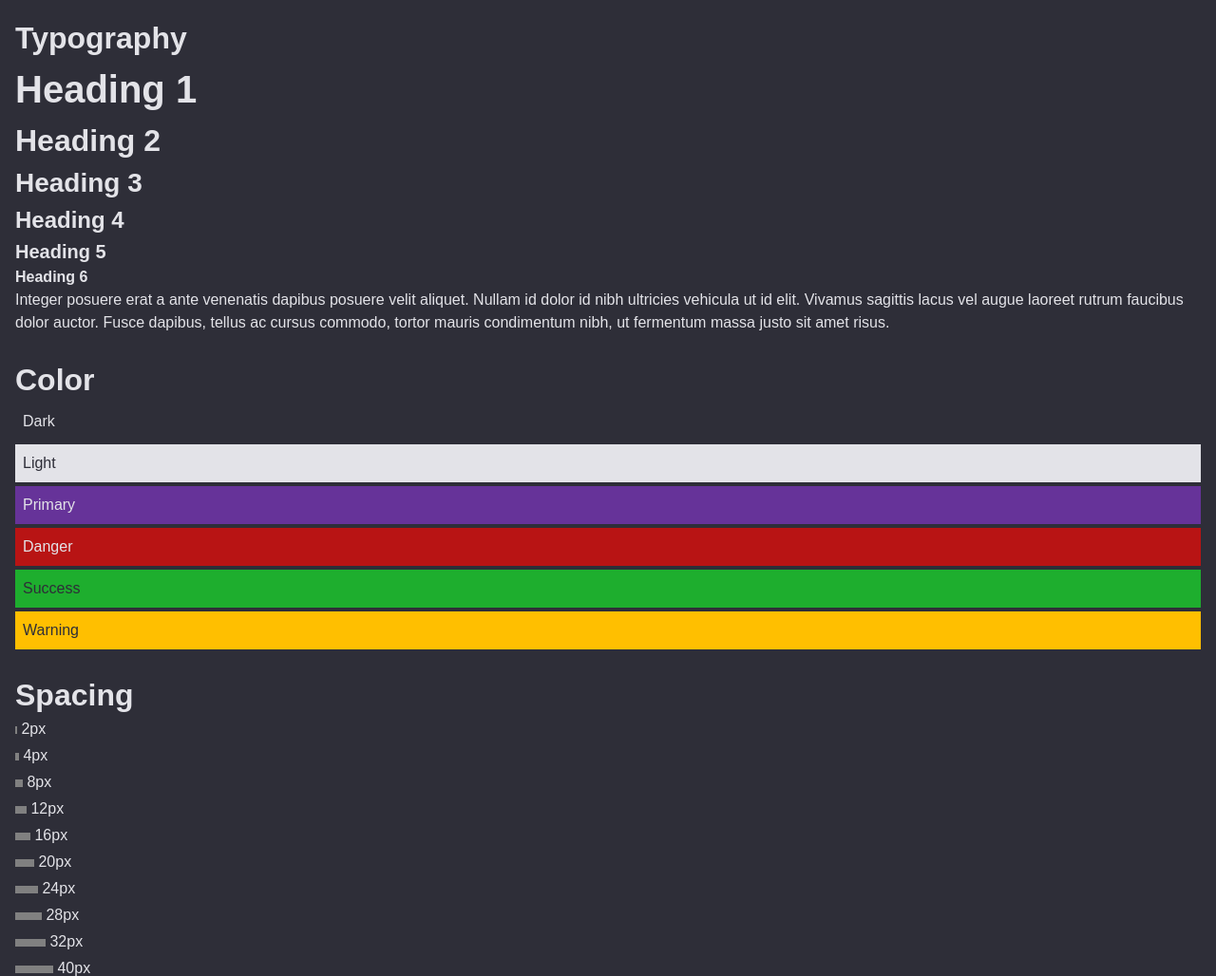
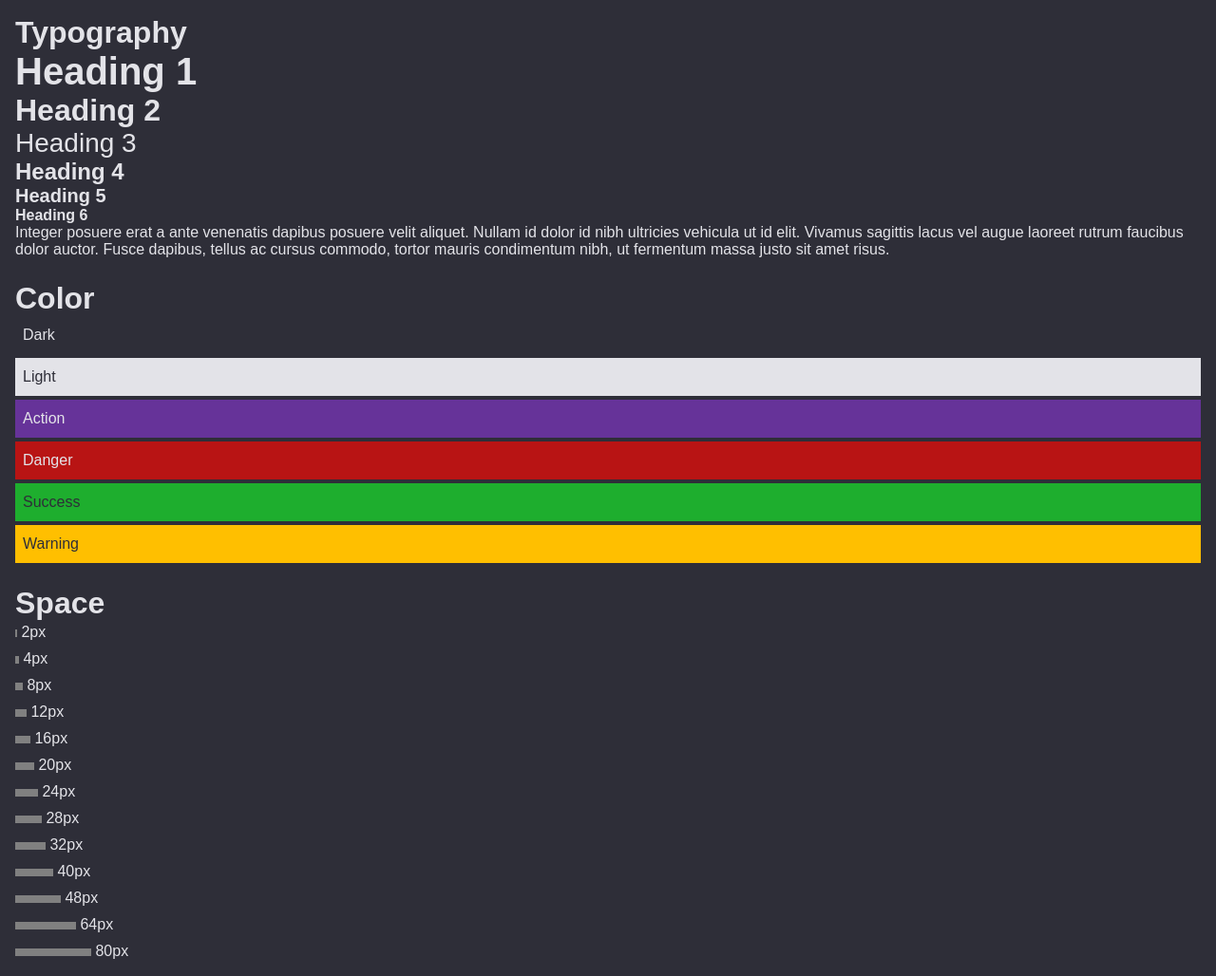
Before and after one commit to lgtmpodcast/podcast, a website: page index.html in a window 1280 px wide. Shown: the top 1028 px of the page at 95% size. Drawn offline with Linux system fonts and the light colour scheme.

Commit message:
Episode 3

```diff
--- a/index.html
+++ b/index.html
@@ -4,7 +4,6 @@
     <meta charset="UTF-8" />
     <meta name="viewport" content="width=device-width, initial-scale=1.0" />
     <title>LGTM Podcast</title>
-    <link rel="stylesheet" href="reset.css" />
     <link rel="stylesheet" href="style.css" />
     <link
       rel="icon"
@@ -44,8 +43,8 @@
         >
           Light
         </li>
-        <li class="swatch" style="background-color: var(--lgtm-color-primary)">
-          Primary
+        <li class="swatch" style="background-color: var(--lgtm-color-action)">
+          Action
         </li>
         <li class="swatch" style="background-color: var(--lgtm-color-danger)">
           Danger
@@ -72,58 +71,58 @@
     </section>
 
     <section>
-      <h2>Spacing</h2>
+      <h2>Space</h2>
       <ul>
         <li>
-          <span class="spacing" style="width: 0.125rem"></span>
+          <span class="space" style="width: var(--lgtm-space-2)"></span>
           2px
         </li>
         <li>
-          <span class="spacing" style="width: 0.25rem"></span>
+          <span class="space" style="width: var(--lgtm-space-4)"></span>
           4px
         </li>
         <li>
-          <span class="spacing" style="width: 0.5rem"></span>
+          <span class="space" style="width: var(--lgtm-space-8)"></span>
           8px
         </li>
         <li>
-          <span class="spacing" style="width: 0.75rem"></span>
+          <span class="space" style="width: var(--lgtm-space-12)"></span>
           12px
         </li>
         <li>
-          <span class="spacing" style="width: 1rem"></span>
+          <span class="space" style="width: var(--lgtm-space-16)"></span>
           16px
         </li>
         <li>
-          <span class="spacing" style="width: 1.25rem"></span>
+          <span class="space" style="width: var(--lgtm-space-20)"></span>
           20px
         </li>
         <li>
-          <span class="spacing" style="width: 1.5rem"></span>
+          <span class="space" style="width: var(--lgtm-space-24)"></span>
           24px
         </li>
         <li>
-          <span class="spacing" style="width: 1.75rem"></span>
+          <span class="space" style="width: var(--lgtm-space-28)"></span>
           28px
         </li>
         <li>
-          <span class="spacing" style="width: 2rem"></span>
+          <span class="space" style="width: var(--lgtm-space-32)"></span>
           32px
         </li>
         <li>
-          <span class="spacing" style="width: 2.5rem"></span>
+          <span class="space" style="width: var(--lgtm-space-40)"></span>
           40px
         </li>
         <li>
-          <span class="spacing" style="width: 3rem"></span>
+          <span class="space" style="width: var(--lgtm-space-48)"></span>
           48px
         </li>
         <li>
-          <span class="spacing" style="width: 4rem"></span>
+          <span class="space" style="width: var(--lgtm-space-64)"></span>
           64px
         </li>
         <li>
-          <span class="spacing" style="width: 5rem"></span>
+          <span class="space" style="width: var(--lgtm-space-80)"></span>
           80px
         </li>
       </ul>
--- a/style.css
+++ b/style.css
@@ -1,15 +1,11 @@
+@import 'reset.css';
+@import 'variables.css';
+
 /**
  * Layout
  */
 :root {
   font-family: sans-serif;
-
-  --lgtm-color-dark: hsl(240 10% 20%);
-  --lgtm-color-light: hsl(240 10% 90%);
-  --lgtm-color-primary: rebeccapurple;
-  --lgtm-color-danger: hsl(360 80% 40%);
-  --lgtm-color-success: hsl(127 71% 40%);
-  --lgtm-color-warning: hsl(45 100% 50%);
 }
 
 body {
@@ -30,31 +26,31 @@ li + li {
  * Typography
  */
 h1 {
-  font-size: 2.5rem;
+  font: var(--lgtm-typography-h1);
 }
 
 h2 {
-  font-size: 2rem;
+  font: var(--lgtm-typography-h2);
 }
 
 h3 {
-  font-size: 1.75rem;
+  font: var(--lgtm-typography-h3);
 }
 
 h4 {
-  font-size: 1.5rem;
+  font: var(--lgtm-typography-h4);
 }
 
 h5 {
-  font-size: 1.25rem;
+  font: var(--lgtm-typography-h5);
 }
 
 h6 {
-  font-size: 1rem;
+  font: var(--lgtm-typography-h6);
 }
 
 p {
-  font-size: 1rem;
+  font: var(--lgtm-typography-p);
 }
 
 /**
@@ -65,9 +61,9 @@ p {
 }
 
 /**
- * Spacing
+ * Space
  */
-.spacing {
+.space {
   display: inline-block;
   padding-top: 0.25rem;
   padding-bottom: 0.25rem;
--- /dev/null
+++ b/variables.css
@@ -0,0 +1,39 @@
+:root {
+  /**
+   * Typography
+   */
+  --lgtm-typography-h1: bold 2.5rem sans-serif;
+  --lgtm-typography-h2: bold 2rem sans-serif;
+  --lgtm-typography-h3: 500 1.75rem sans-serif;
+  --lgtm-typography-h4: bold 1.5rem sans-serif;
+  --lgtm-typography-h5: bold 1.25rem sans-serif;
+  --lgtm-typography-h6: bold 1rem sans-serif;
+  --lgtm-typography-p: 1rem sans-serif;
+
+  /**
+   * Color
+   */
+  --lgtm-color-dark: hsl(240 10% 20%);
+  --lgtm-color-light: hsl(240 10% 90%);
+  --lgtm-color-action: rebeccapurple;
+  --lgtm-color-danger: hsl(360 80% 40%);
+  --lgtm-color-success: hsl(127 71% 40%);
+  --lgtm-color-warning: hsl(45 100% 50%);
+
+  /**
+   * Space
+   */
+  --lgtm-space-2: 0.125rem;
+  --lgtm-space-4: 0.25rem;
+  --lgtm-space-8: 0.5rem;
+  --lgtm-space-12: 0.75rem;
+  --lgtm-space-16: 1rem;
+  --lgtm-space-20: 1.25rem;
+  --lgtm-space-24: 1.5rem;
+  --lgtm-space-28: 1.75rem;
+  --lgtm-space-32: 2rem;
+  --lgtm-space-40: 2.5rem;
+  --lgtm-space-48: 3rem;
+  --lgtm-space-64: 4rem;
+  --lgtm-space-80: 5rem;
+}
```
